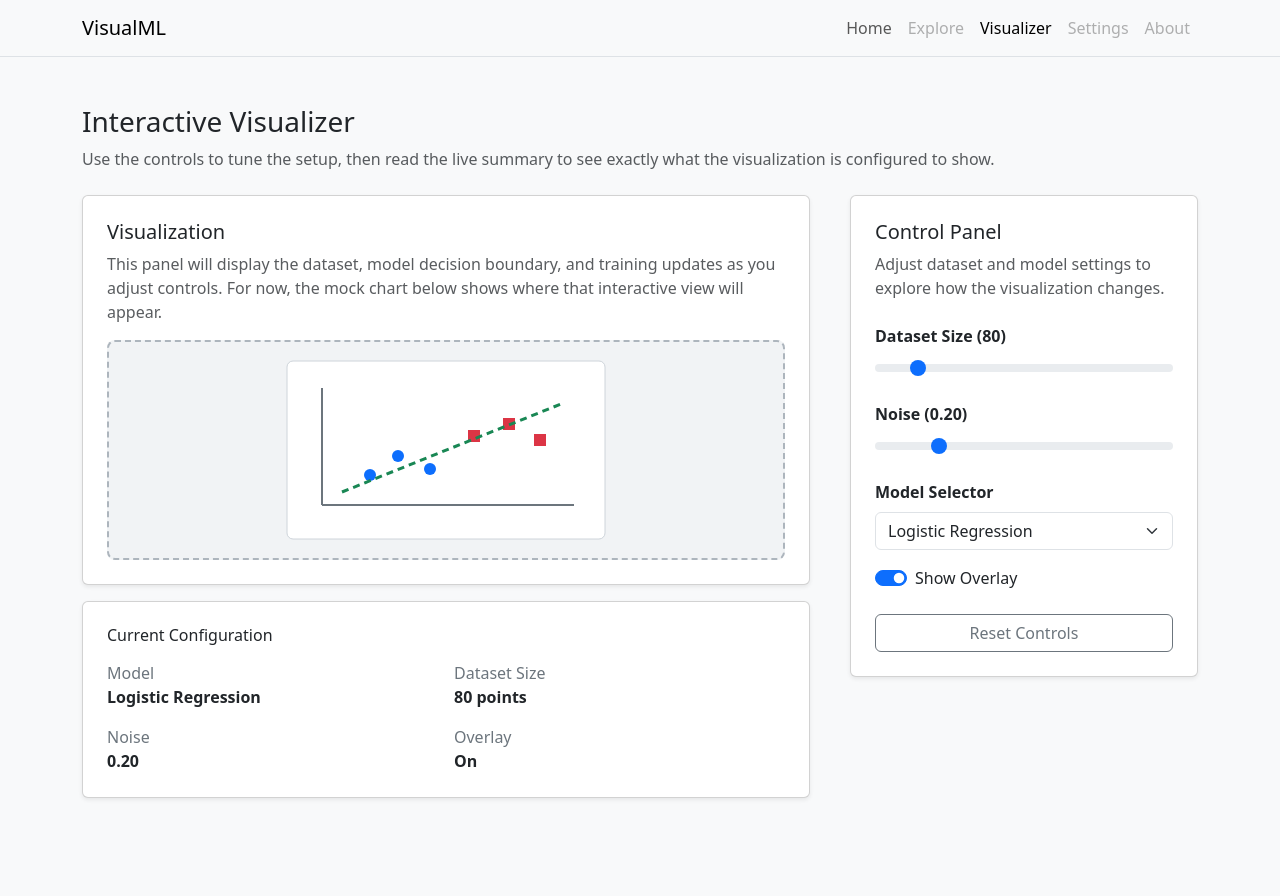
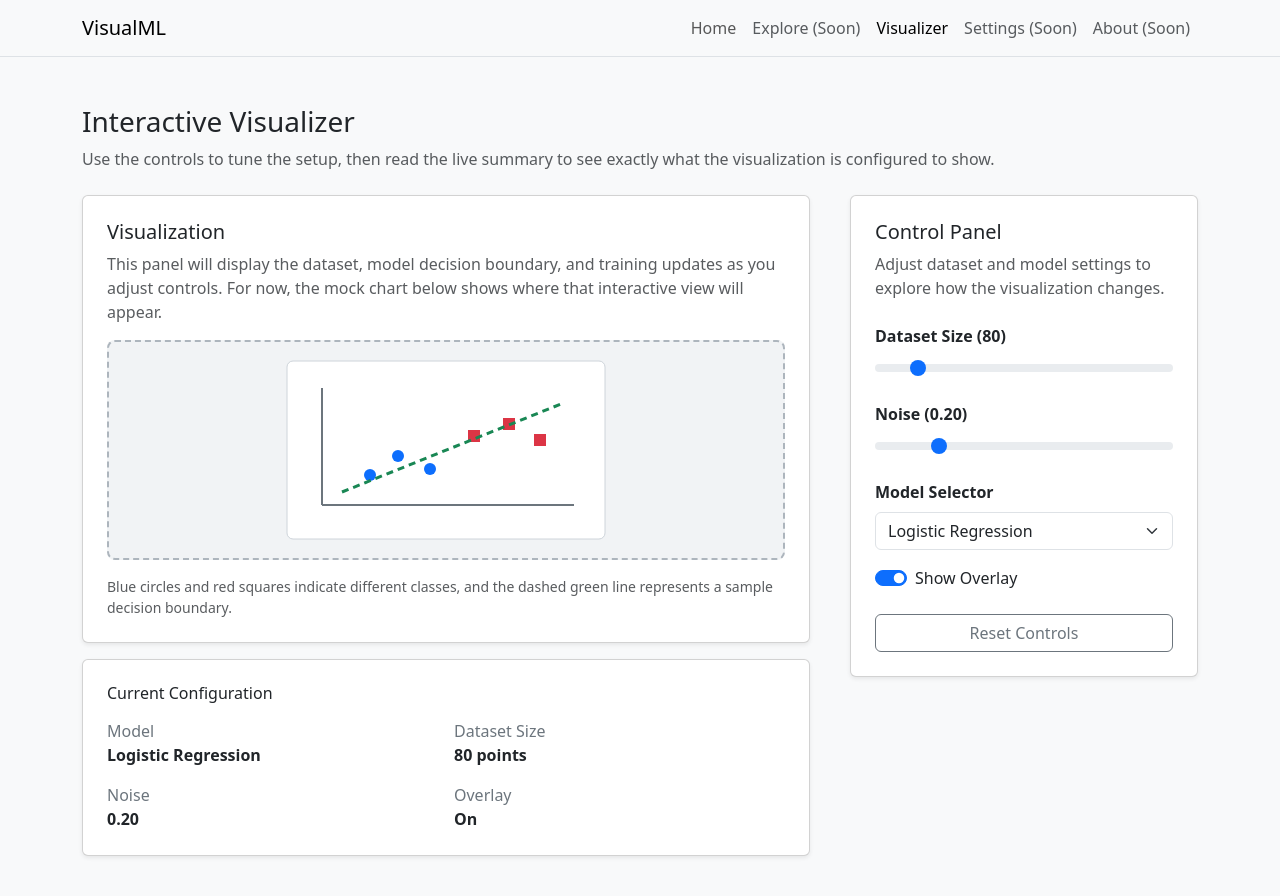
Before and after one commit to CS571-S26/p70, a React (Vite) app: page /visualizer in a window 1280 px wide. Shown: the top 896 px of the page. Before the commit the page ends 862 px from the top, so only its background shows below. Built offline with nearby package versions, Linux system fonts and the light colour scheme.

Commit message:
Enhanced accessibility

```diff
--- a/src/components/AppNavbar.jsx
+++ b/src/components/AppNavbar.jsx
@@ -19,7 +19,7 @@ function AppNavbar() {
 
         <Navbar.Toggle aria-controls="main-nav" />
         <Navbar.Collapse id="main-nav">
-          <Nav className="ms-auto">
+          <Nav className="ms-auto" aria-label="Main navigation links">
             {navItems.map((item) =>
               item.enabled ? (
                 <Nav.Link
@@ -32,8 +32,15 @@ function AppNavbar() {
                   {item.label}
                 </Nav.Link>
               ) : (
-                <Nav.Link key={item.to} disabled aria-disabled="true" title="Planned for a later milestone">
-                  {item.label}
+                <Nav.Link
+                  key={item.to}
+                  as="span"
+                  disabled
+                  aria-disabled="true"
+                  title="Planned for a later milestone"
+                  className="text-muted"
+                >
+                  {item.label} (Soon)
                 </Nav.Link>
               ),
             )}
--- a/src/components/VisualizationCanvas.jsx
+++ b/src/components/VisualizationCanvas.jsx
@@ -48,6 +48,11 @@ function VisualizationCanvas() {
             />
           </svg>
         </div>
+
+        <p className="small text-muted mt-3 mb-0">
+          Blue circles and red squares indicate different classes, and the dashed green line
+          represents a sample decision boundary.
+        </p>
       </Card.Body>
     </Card>
   )
--- a/src/index.css
+++ b/src/index.css
@@ -29,3 +29,8 @@ body {
   padding: 1rem;
   text-align: center;
 }
+
+:focus-visible {
+  outline: 3px solid #0d6efd;
+  outline-offset: 2px;
+}
--- a/src/pages/HomePage.jsx
+++ b/src/pages/HomePage.jsx
@@ -25,10 +25,20 @@ function HomePage() {
               <Button as={Link} to="/visualizer" variant="primary" size="lg">
                 Open Visualizer
               </Button>
-              <Button as={Link} to="/explore" variant="outline-primary" size="lg" disabled>
+              <Button
+                as={Link}
+                to="/explore"
+                variant="outline-primary"
+                size="lg"
+                disabled
+                aria-describedby="explore-availability"
+              >
                 Explore Concepts
               </Button>
             </div>
+            <p id="explore-availability" className="small text-muted mt-2 mb-0">
+              Explore Concepts will be enabled in a later milestone.
+            </p>
           </Card.Body>
         </Card>
       </section>
```
